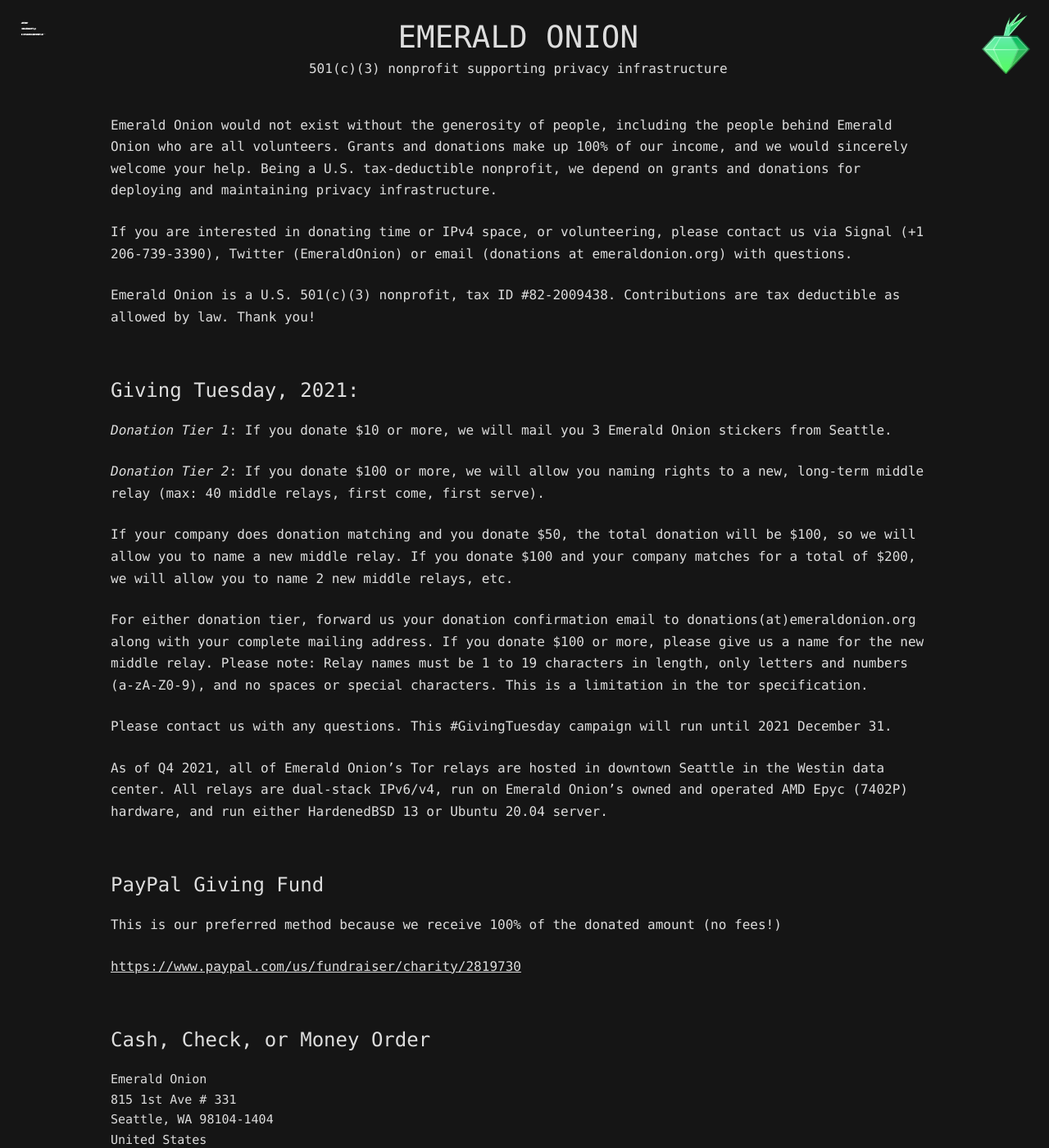
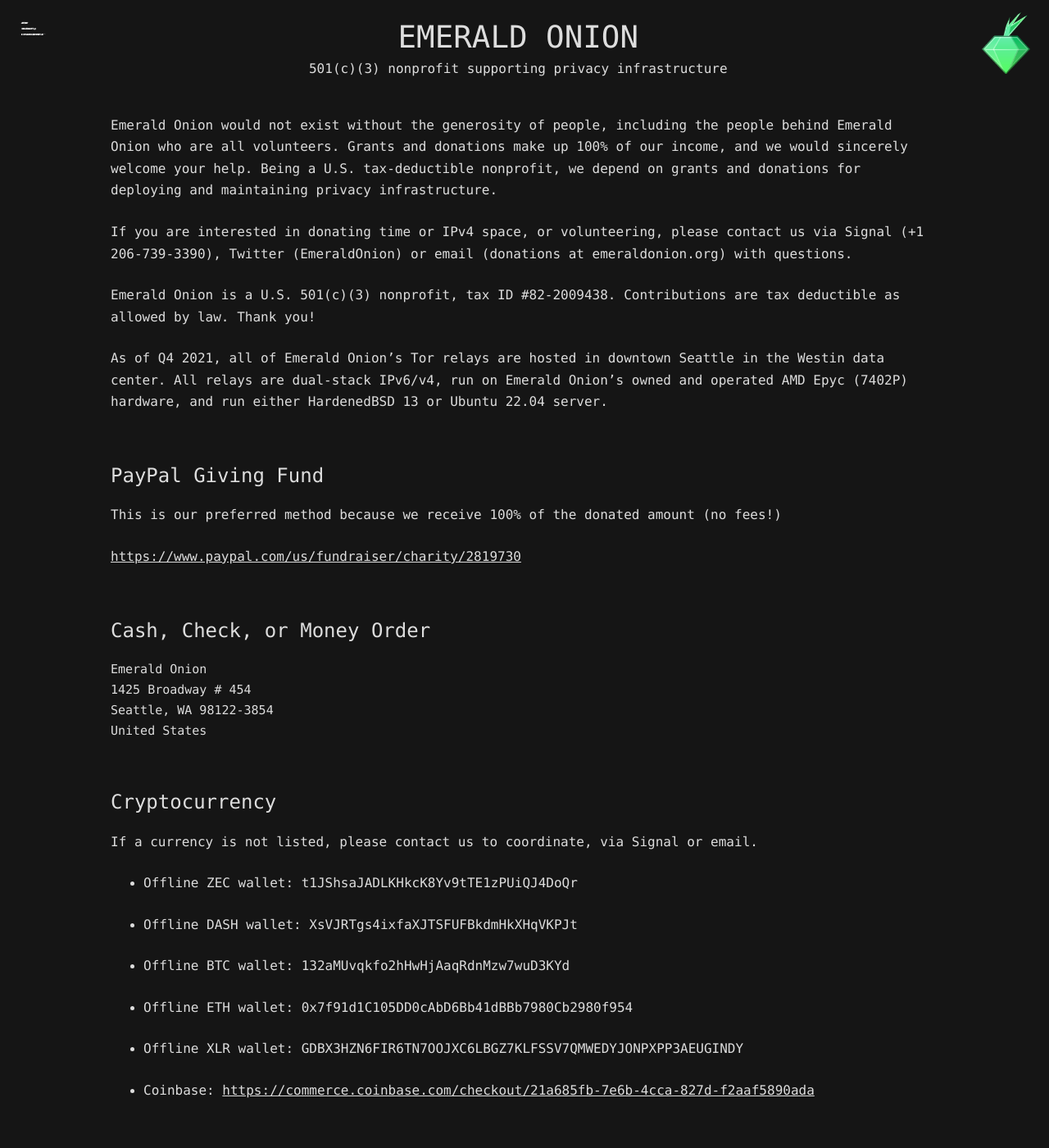
Before and after one commit to emeraldonion/emeraldonion.github.io, a Jekyll site: the page built from donate/index.markdown, in a window 1280 px wide and 1400 px high. Shown: the whole window at 82% size. Built offline with Jekyll 4.4.1, drawn with Linux system fonts in a browser that asks for light colours; our own code applies the rules of GitHub Pages for plain Markdown files.

Commit message:
update address

```diff
--- a/donate/index.markdown
+++ b/donate/index.markdown
@@ -4,19 +4,7 @@
 
 <p>Emerald Onion is a U.S. 501(c)(3) nonprofit, tax ID #82-2009438. Contributions are tax deductible as allowed by law. Thank you!</p>
 
-# Giving Tuesday, 2021:
-
-_Donation Tier 1_: If you donate $10 or more, we will mail you 3 Emerald Onion stickers from Seattle.
-
-_Donation Tier 2_: If you donate $100 or more, we will allow you naming rights to a new, long-term middle relay (max: 40 middle relays, first come, first serve).
-
-If your company does donation matching and you donate $50, the total donation will be $100, so we will allow you to name a new middle relay. If you donate $100 and your company matches for a total of $200, we will allow you to name 2 new middle relays, etc.
-
-For either donation tier, forward us your donation confirmation email to donations(at)emeraldonion.org along with your complete mailing address. If you donate $100 or more, please give us a name for the new middle relay. Please note: Relay names must be 1 to 19 characters in length, only letters and numbers (a-zA-Z0-9), and no spaces or special characters. This is a limitation in the tor specification.
-
-Please contact us with any questions. This #GivingTuesday campaign will run until 2021 December 31.
-
-As of Q4 2021, all of Emerald Onion's Tor relays are hosted in downtown Seattle in the Westin data center. All relays are dual-stack IPv6/v4, run on Emerald Onion's owned and operated AMD Epyc (7402P) hardware, and run either HardenedBSD 13 or Ubuntu 20.04 server.
+As of Q4 2021, all of Emerald Onion's Tor relays are hosted in downtown Seattle in the Westin data center. All relays are dual-stack IPv6/v4, run on Emerald Onion's owned and operated AMD Epyc (7402P) hardware, and run either HardenedBSD 13 or Ubuntu 22.04 server.
 
 # PayPal Giving Fund
 
@@ -27,8 +15,8 @@
 # Cash, Check, or Money Order
 
 <address>Emerald Onion
-<br />815 1st Ave # 331
-<br />Seattle, WA 98104-1404
+<br />1425 Broadway # 454
+<br />Seattle, WA 98122-3854
 <br />United States</address>
 
 # Cryptocurrency
```
